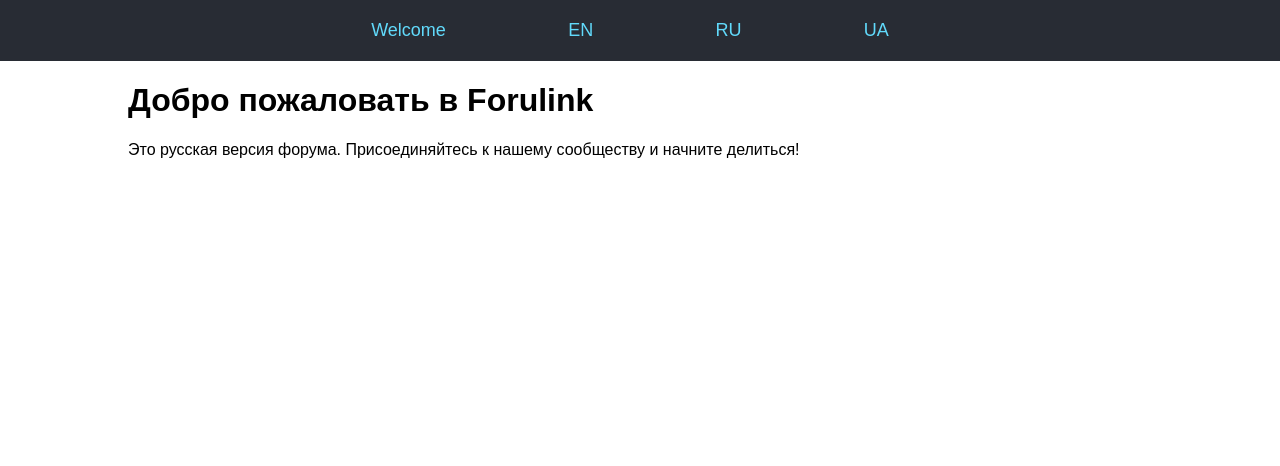
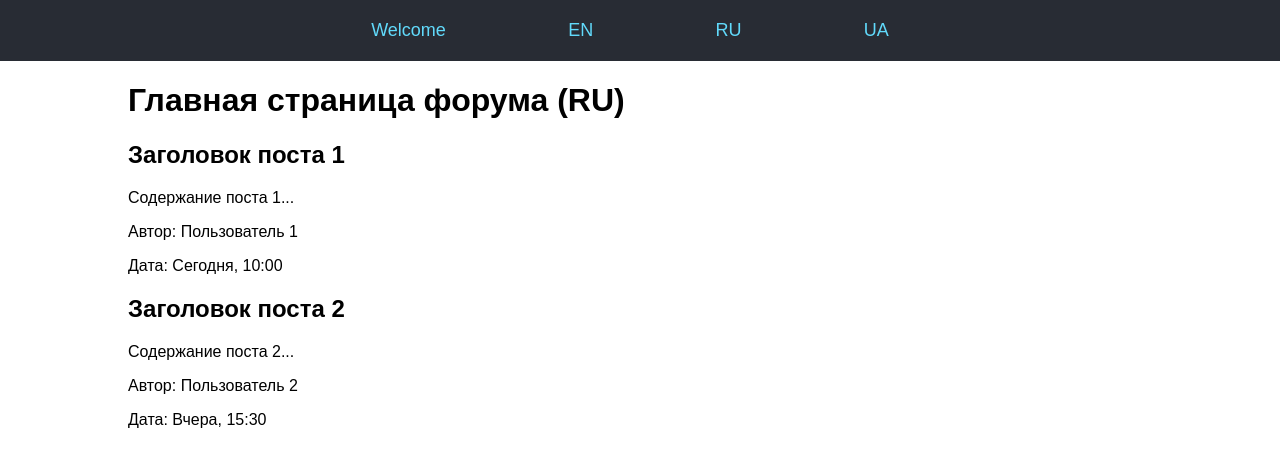
Before and after one commit to mykytashcheholevatyi/TalkNet-Monorepo, a React (Create React App) app in the folder reddit-clone/: page /ru in a window 1280 px wide. Shown: the top 466 px of the page. Built offline with nearby package versions, Linux system fonts and the light colour scheme.

Commit message:
Update HomePageRU.js

```diff
--- a/reddit-clone/src/pages/HomePageRU.js
+++ b/reddit-clone/src/pages/HomePageRU.js
@@ -1,11 +1,38 @@
 import React from 'react';
 
 function HomePageRU() {
+  // Эмуляция списка постов
+  const posts = [
+    {
+      id: 1,
+      title: 'Заголовок поста 1',
+      content: 'Содержание поста 1...',
+      author: 'Пользователь 1',
+      createdAt: 'Сегодня, 10:00',
+    },
+    {
+      id: 2,
+      title: 'Заголовок поста 2',
+      content: 'Содержание поста 2...',
+      author: 'Пользователь 2',
+      createdAt: 'Вчера, 15:30',
+    },
+    // Добавьте больше постов
+  ];
+
   return (
-    <div>
-      <h1>Добро пожаловать в Forulink</h1>
-      <p>Это русская версия форума. Присоединяйтесь к нашему сообществу и начните делиться!</p>
-      {/* Добавьте содержимое для русской главной страницы */}
+    <div className="homepage-ru">
+      <h1>Главная страница форума (RU)</h1>
+      <div className="post-list">
+        {posts.map((post) => (
+          <div key={post.id} className="post">
+            <h2>{post.title}</h2>
+            <p>{post.content}</p>
+            <p>Автор: {post.author}</p>
+            <p>Дата: {post.createdAt}</p>
+          </div>
+        ))}
+      </div>
     </div>
   );
 }
```
